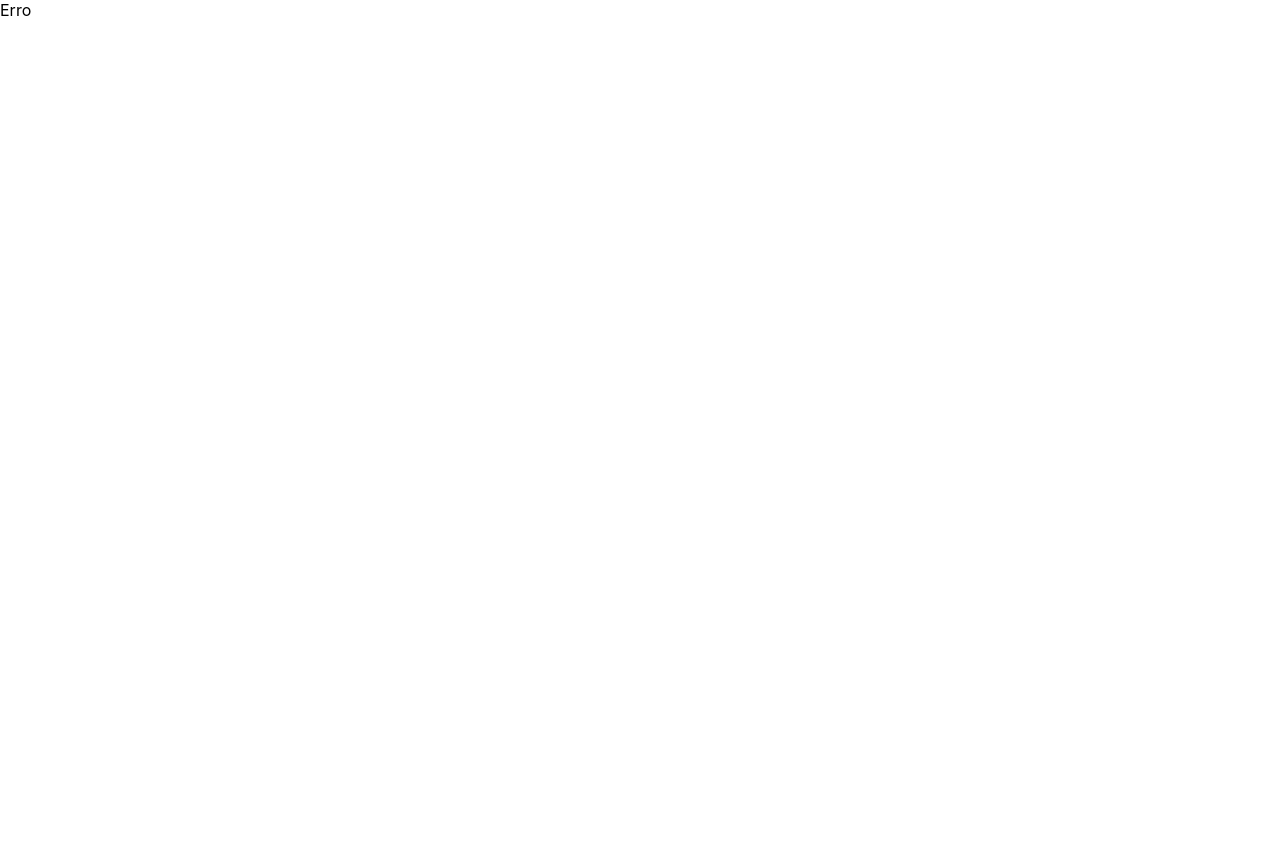
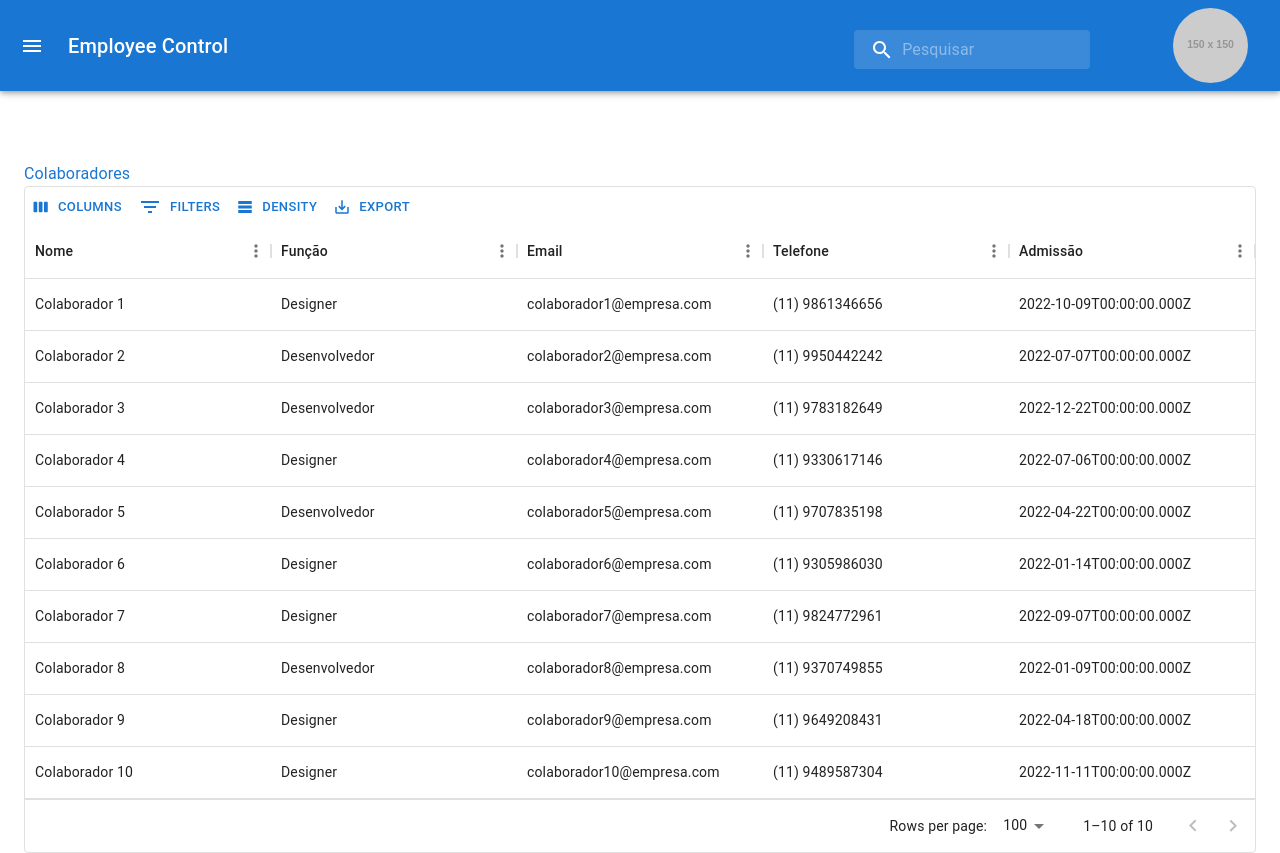
Before and after one commit to FerreiraJoao1996/employee-control, a React (Create React App) app: page /listar in a window 1280 px wide. Before the commit the page ends 800 px from the top, so only its background shows below. Built offline with nearby package versions, Linux system fonts and the light colour scheme.

Commit message:
Ínicio da tela de edição

```diff
--- a/package.json
+++ b/package.json
@@ -7,6 +7,8 @@
     "@emotion/styled": "^11.11.0",
     "@mui/icons-material": "^5.15.5",
     "@mui/material": "^5.15.5",
+    "@mui/x-data-grid": "^6.19.4",
+    "@mui/x-data-grid-generator": "^6.19.4",
     "@testing-library/jest-dom": "^5.17.0",
     "@testing-library/react": "^13.4.0",
     "@testing-library/user-event": "^13.5.0",
--- a/src/Components/Cadastro/index.js
+++ b/src/Components/Cadastro/index.js
@@ -14,10 +14,29 @@ function Cadastro () {
     const [endereco, setEndereco] = useState({})
 
     const {handleSubmit, control, setValue  } = useForm();
-    const onSubmit = (data) => {
+    const onSubmit = async (data) => {
         if (data.senha !== data.confirmarSenha) {
             toast.error("As senhas não coincidem!");
             return;
+        }
+
+        try {
+            const response = await fetch('http://127.0.0.1:3001/enviar-dados', {
+                method: 'POST',
+                headers: {
+                    'Content-Type': 'application/json'
+                },
+                body: JSON.stringify(data)
+            });
+            console.log(response)
+            if (!response.ok) {
+                throw new Error('Erro ao enviar os dados');
+            }
+
+            toast.success("Dados enviados com sucesso!");
+        } catch (error) {
+            console.error('Erro ao enviar os dados:', error.message);
+            toast.error("Ocorreu um erro ao enviar os dados!");
         }
     }
 
--- /dev/null
+++ b/src/Components/EditarColaborador/EditarColaborador.module.css
@@ -0,0 +1,24 @@
+
+.formRegister {
+    display: flex;
+    flex-direction: column;
+    justify-content: center;
+    max-width: 75%;
+    min-width: 600px;
+    margin: 0 auto;
+}
+
+.w100 {
+    width:100%;
+}
+
+.typography {
+    font-size: 1.2em;
+    font-weight: 600;
+    margin-bottom: 20px;
+    color: #1976d2;
+}
+
+.typography:nth-child(1){
+    margin-top: 10px;
+}
--- /dev/null
+++ b/src/Components/EditarColaborador/index.js
@@ -0,0 +1,65 @@
+import * as React from 'react';
+import { useEffect, useState } from 'react';
+import styles from './EditarColaborador.module.css';
+import { DataGrid, GridToolbar } from '@mui/x-data-grid';
+import { Container, Typography } from '@mui/material';
+import Layout from '../Layout';
+
+const VISIBLE_FIELDS = ['nome', 'função', 'email', 'telefone', 'admissão'];
+
+export default function InitialFilters() {
+  const [rows, setRows] = useState([]);
+  const [loading, setLoading] = useState(true);
+
+  useEffect(() => {
+    const createFakeData = () => {
+      const fakeData = [];
+      for (let i = 0; i < 10; i++) {
+        fakeData.push({
+          id: i + 1,
+          nome: `Colaborador ${i + 1}`,
+          função: Math.random() > 0.5 ? 'Desenvolvedor' : 'Designer',
+          email: `colaborador${i + 1}@empresa.com`,
+          telefone: `(11) 9${Math.floor(Math.random() * 1000000000)
+            .toString()
+            .padStart(9, '0')}`,
+          admissão: new Date(
+            2022,
+            Math.floor(Math.random() * 12),
+            Math.floor(Math.random() * 28) + 1
+          ).toISOString(),
+        });
+      }
+      return fakeData;
+    };
+
+    const fakeData = createFakeData();
+    setRows(fakeData);
+    setLoading(false);
+  }, []);
+
+  return (
+    <>
+      <Layout />
+      <Container maxWidth="xl">
+        <Typography className={styles.typography}>Colaboradores</Typography>
+        {loading ? (
+          <p>Carregando...</p>
+        ) : (
+          <DataGrid
+            rows={rows}
+            columns={VISIBLE_FIELDS.map(field => ({
+              field,
+              headerName: field.charAt(0).toUpperCase() + field.slice(1),
+              flex: 100,
+            }))}
+            components={{ Toolbar: GridToolbar }}
+            pageSize={10}
+            // checkboxSelection
+            // disableRowSelectionOnClick
+          />
+        )}
+      </Container>
+    </>
+  );
+}
--- a/src/Components/Menus/MenuLateral/index.js
+++ b/src/Components/Menus/MenuLateral/index.js
@@ -221,6 +221,17 @@ export default function MenuLateral() {
           </ListItem>
           <Divider />
           <ListItem disablePadding>
+            <ListItemButton component={Link} to="/listar">
+              <ListItemIcon>
+                <ManageAccounts />
+              </ListItemIcon>
+              <ListItemText>
+                Ver Colaboradores
+              </ListItemText>
+            </ListItemButton>
+          </ListItem>
+          <Divider />
+          <ListItem disablePadding>
             <ListItemButton component={Link} to="/">
               <ListItemIcon>
                 <ManageAccounts />
--- a/src/routes.js
+++ b/src/routes.js
@@ -4,6 +4,7 @@ import Layout from './Components/Layout';
 import Login from "./Components/Login";
 import Erro from './Components/Erro';
 import Cadastro from './Components/Cadastro';
+import EditarColaborador from './Components/EditarColaborador';
 
 function RoutesApp() {
     return(
@@ -12,6 +13,7 @@ function RoutesApp() {
           <Route path="/" element={<Layout />}/>
           <Route path="/login" element={<Login />} />
           <Route path="/cadastro" element={<Cadastro />} />
+          <Route path="/listar" element={<EditarColaborador />} />
 
           <Route path="*" element={<Erro/>} />
         </Routes>
```
Also changed, not shown: 1 other file (tests, documents, lock files or other folders).
